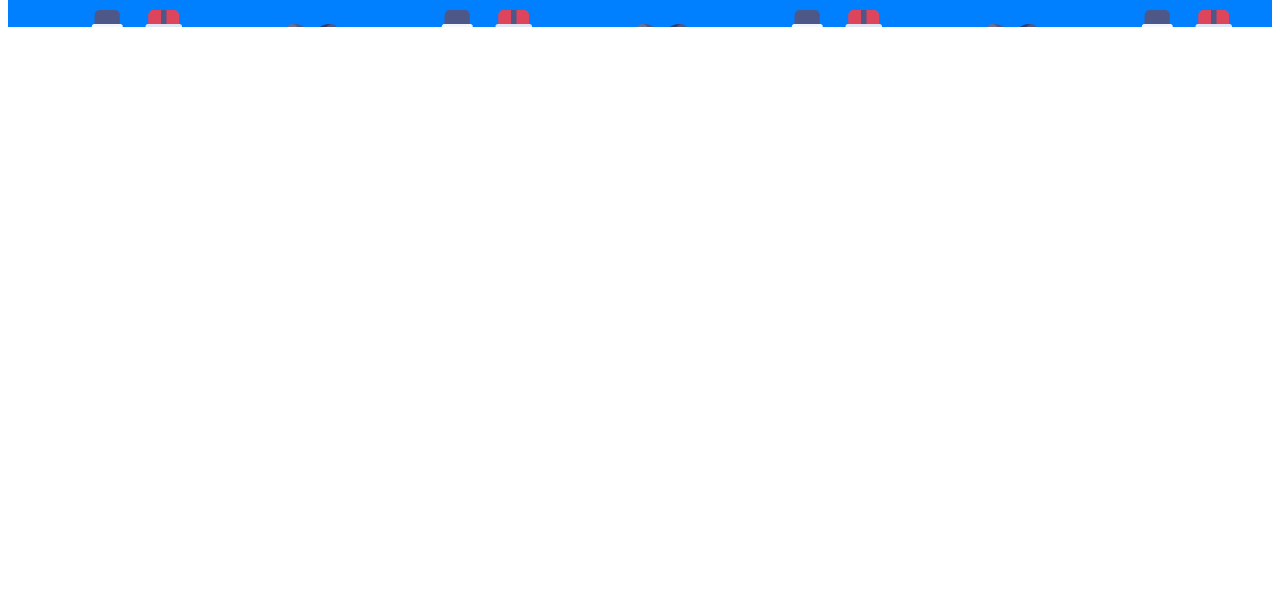
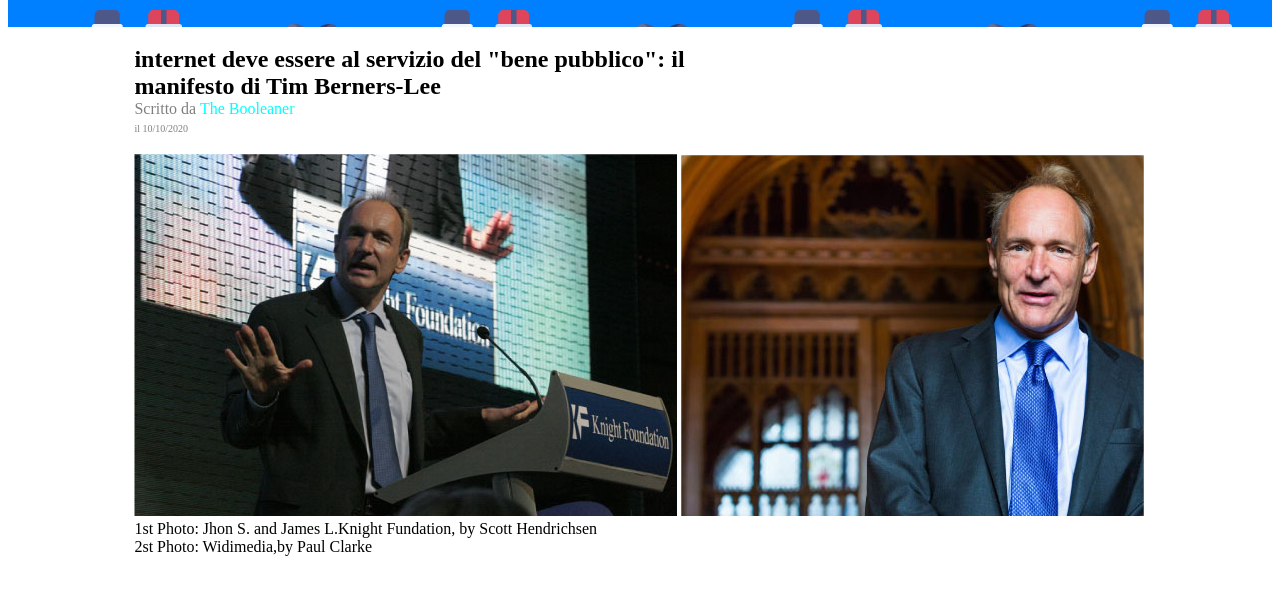
Before and after one commit to StefanoDaniello/html-css-booleaner, a plain HTML site: page index.html in a window 1280 px wide. Shown: the part 112-706 px from the top of the page. Drawn offline with Linux system fonts and the light colour scheme.

Commit message:
add first part

```diff
--- a/file.css
+++ b/file.css
@@ -12,5 +12,20 @@ header{
 
 header img{
     width: 200px;
+}
 
+main h1{
+    margin-bottom: 0;
 }
+
+#blue{
+    color: #00FFFF	;
+}
+
+.opaco{
+    color: rgba(0,0,0, 0.5);
+}
+
+.piccolo{
+    font-size: x-small;
+}
--- a/index.html
+++ b/index.html
@@ -12,7 +12,26 @@
             <img  src="img/logo.svg" alt="">
         </div>
     </header>
+    <main class="container">
+       <section> <!-- Parte 1 -->
+            <h1>internet deve essere al servizio del "bene pubblico": il <br>
+            manifesto di Tim Berners-Lee </h1>
+            <span class="opaco">Scritto da <span id="blue">The Booleaner</span></span>
+            <br>
+            <span class="opaco piccolo">il 10/10/2020</span>
+            <br> <br>
+            <img src="img/tim-1.jpg" alt="">
+            <img src="img/tim-2.jpg" alt="">
+            <br>
+            <span>1st Photo: Jhon S. and James L.Knight Fundation, by Scott Hendrichsen</span>
+            <br>
+            <span>2st Photo: Widimedia,by Paul Clarke</span>
+            <br><br>
+       </section>
 
+       <section></section>
+       <section></section>
+    </main>
 
 
 </body>
```
